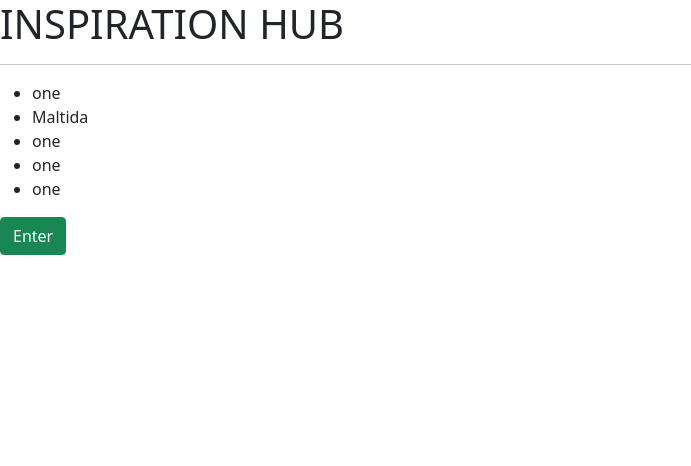
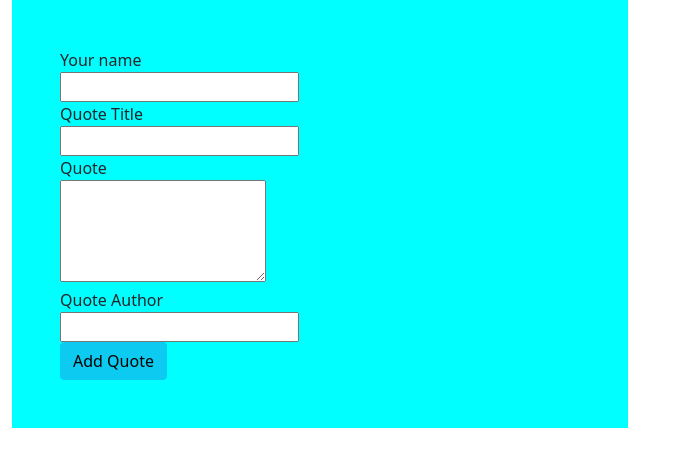
Before and after one commit to Blaisehala/NG, an Angular app: page / in a window 1280 px wide. Shown: the top 466 px of the page, without its empty margins (0-691 px from the left). Built offline with nearby package versions, Linux system fonts and the light colour scheme.

Commit message:
ft:adds goal component

```diff
--- a/src/app/app.component.html
+++ b/src/app/app.component.html
@@ -1,4 +1,6 @@
-<div>
+<app-quote-form></app-quote-form>
+
+<!-- <div>
   <h1>INSPIRATION HUB</h1>
   <hr>
   <ul>
@@ -7,4 +9,4 @@
       </li>
   </ul>
   <button class="btn btn-success">Enter</button>
-</div>
+</div> -->
--- a/src/app/app.component.ts
+++ b/src/app/app.component.ts
@@ -8,11 +8,11 @@ import { Quote } from './quote';
   styleUrls: ['./app.component.css']
 })
 export class AppComponent {
-quotes:Quote[]=[
-  {quote: 'one', author: 'lorem'},
-  {quote: 'Maltida ', author: 'lorem'},
-  {quote: 'one', author: 'lorem'},
-  {quote: 'one', author: 'lorem'},
-  {quote: 'one', author: 'lorem'},
-];
+// quotes:Quote[]=[
+//   {quote: 'one', author: 'lorem'},
+//   {quote: 'Maltida ', author: 'lorem'},
+//   {quote: 'one', author: 'lorem'},
+//   {quote: 'one', author: 'lorem'},
+//   {quote: 'one', author: 'lorem'},
+// ];
 }
--- a/src/app/quote-form/quote-form.component.css
+++ b/src/app/quote-form/quote-form.component.css
@@ -0,0 +1,3 @@
+.form1{
+  background-color: aqua;
+}
--- a/src/app/quote-form/quote-form.component.html
+++ b/src/app/quote-form/quote-form.component.html
@@ -1 +1,24 @@
-<p>quote-form works!</p>
+
+<div class="container-fluid">
+  <div class="row">
+    <div class="col-md-6">
+      <div class="form1 p-5" >
+        <form action="">
+      <label for="">Your name</label><br>
+      <input type="text"><br>
+      <label for="">Quote Title</label><br>
+      <input type="text"><br>
+      <label for="">Quote</label><br>
+      <textarea name="" id=""  rows="4"></textarea><br>
+      <label for=""> Quote Author </label><br>
+
+      <input type="text"><br>
+
+      <button class="btn btn-info">Add Quote</button>
+        </form>
+
+      </div>
+
+    </div>
+  </div>
+</div>
--- /dev/null
+++ b/src/app/quote/quote.component.html
@@ -0,0 +1 @@
+<p>quote works!</p>
--- /dev/null
+++ b/src/app/quote/quote.component.ts
@@ -0,0 +1,15 @@
+import { Component, OnInit } from '@angular/core';
+
+@Component({
+  selector: 'app-quote',
+  templateUrl: './quote.component.html',
+  styleUrls: ['./quote.component.css']
+})
+export class QuoteComponent implements OnInit {
+
+  constructor() { }
+
+  ngOnInit(): void {
+  }
+
+}
```
Also changed, not shown: src/app/app.module.ts (+9 -2 lines), src/app/quote/quote.component.css (added), 1 other file (tests, documents, lock files or other folders).
